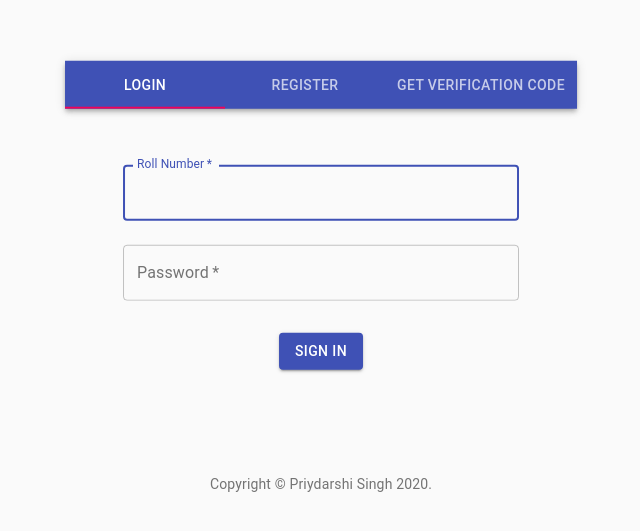
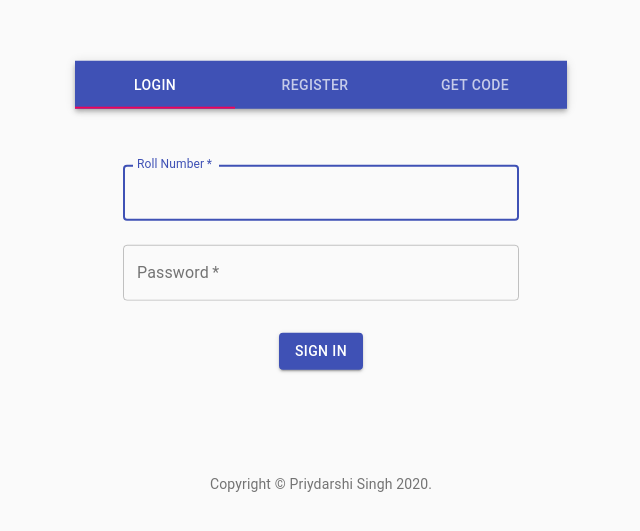
Before and after one commit to dryairship/online-election-manager-frontend, a React (Create React App) app: page / in a window 1280 px wide. Shown: the part 123-654 px from the top of the page, without its empty margins (319-959 px from the left). Built offline with nearby package versions, Linux system fonts and the light colour scheme; what sjcl-all would draw is missing.

Commit message:
Shorten verification code tab heading on main page

```diff
--- a/src/components/LRVTabbedPane.js
+++ b/src/components/LRVTabbedPane.js
@@ -64,7 +64,7 @@ export default function LRVTabbedPane(props) {
         <Tabs value={value} onChange={handleChange}>
           <Tab label="Login" {...a11yProps(0)} />
           <Tab label="Register" {...a11yProps(1)} />
-          <Tab label="Get Verification Code" {...a11yProps(2)} />
+          <Tab label="Get Code" {...a11yProps(2)} />
         </Tabs>
       </AppBar>
       <TabPanel value={value} index={0}>
```
